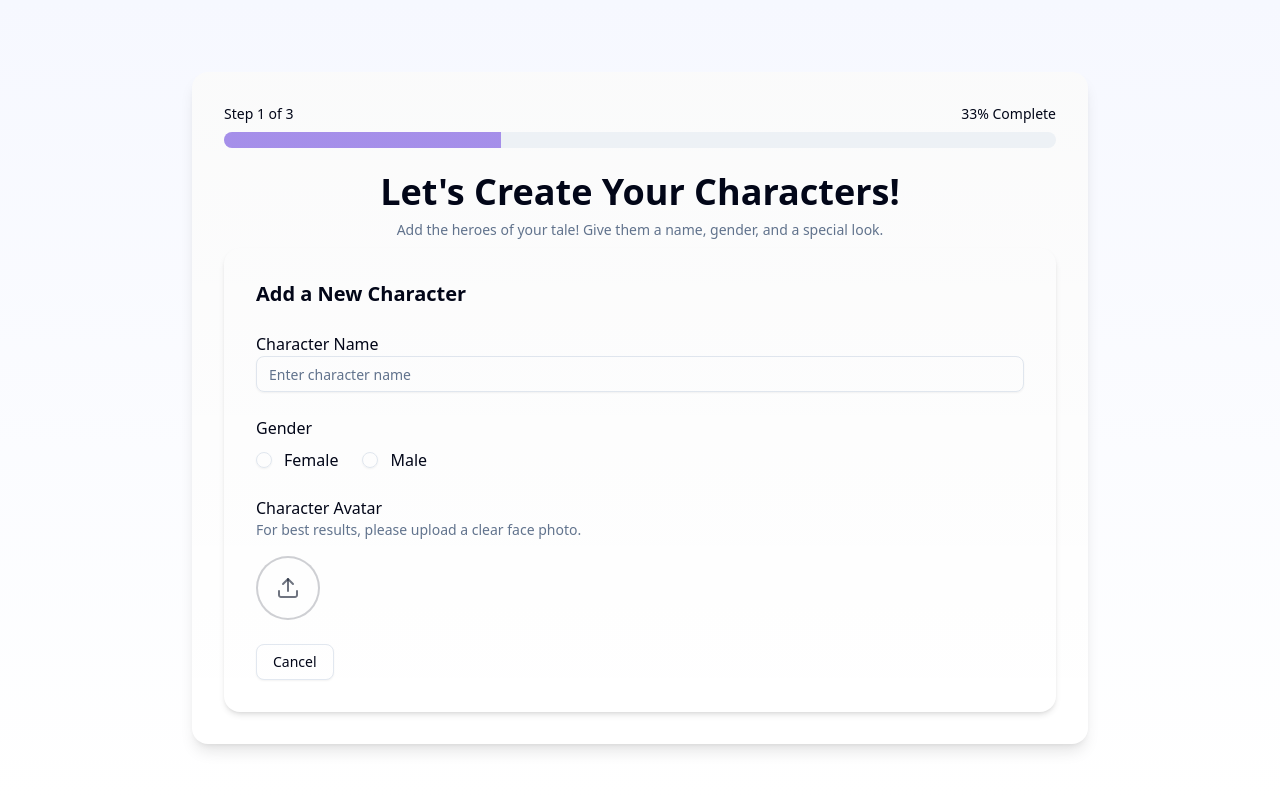
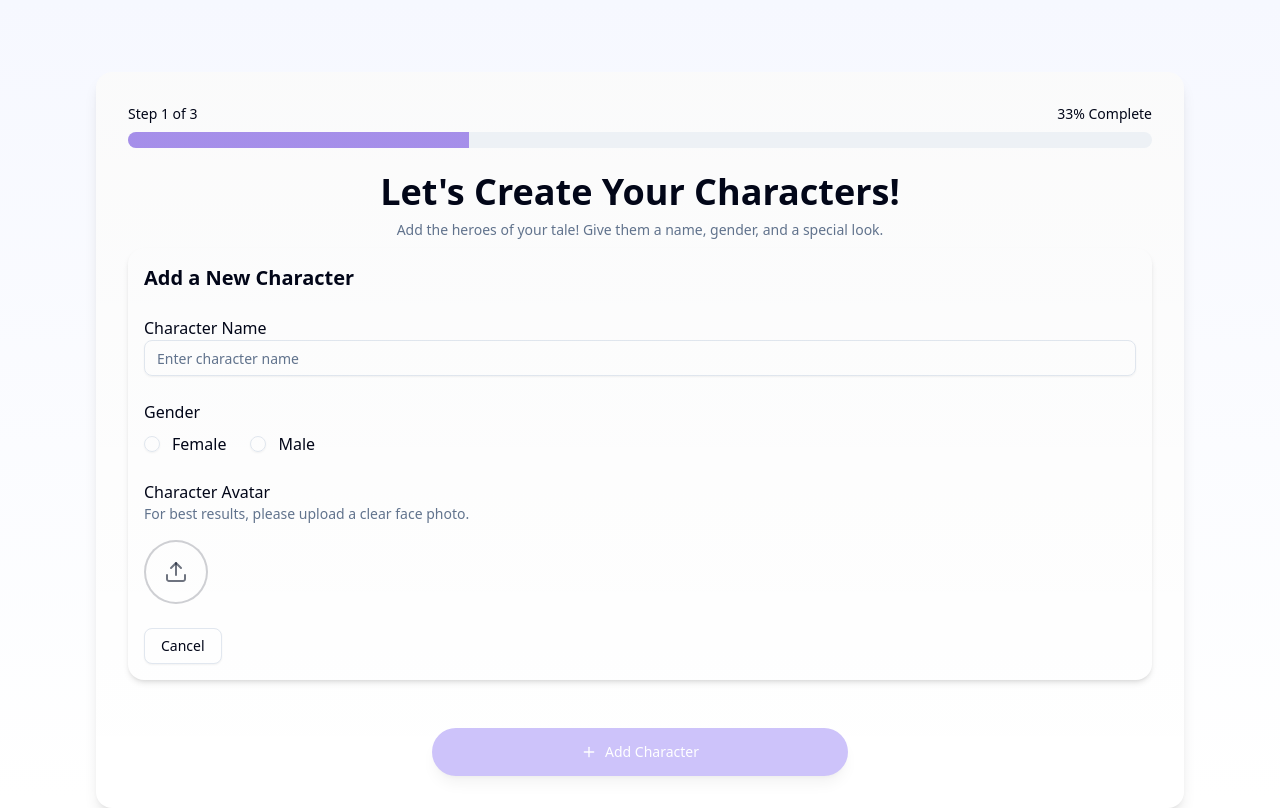
Before and after one commit to lemoz/story-maker, a Next.js app: page /create in a window 1280 px wide. Both pictures are taken after a click on the button "Add Character". Built offline with nearby package versions, Linux system fonts and the light colour scheme.

Commit message:
chore: improve-designs-for-characters-section

```diff
--- a/src/app/create/page.tsx
+++ b/src/app/create/page.tsx
@@ -892,8 +892,7 @@ export default function CreateStoryPage() {
         )}
 
         <form className="space-y-6 sm:space-y-8" onSubmit={handleSubmit}>
-          <div className="w-[100vw] sm:w-[85vw] md:w-[70vw] mt-8 bg-white rounded-2xl p-8 sm:p-8 shadow-lg relative overflow-hidden">
-            {/* Adiciona um gradiente sutil no background */}
+          <div className="w-[100vw] sm:w-[85vw] md:w-[85vw] mt-8 bg-white rounded-2xl p-8 sm:p-8 shadow-lg relative overflow-hidden">
             <div className="absolute inset-0 bg-gradient-to-b from-primary/[0.02] to-transparent pointer-events-none" />
 
             <Stepper
@@ -914,6 +913,10 @@ export default function CreateStoryPage() {
                 onRemoveCharacter={handleRemoveCharacter}
                 onCharacterChange={handleCharacterChange}
                 onRemovePhoto={handleRemovePhoto}
+                handleRemoveCharacter={handleRemoveCharacter}
+                handleEditCharacter={(id: string) =>
+                  console.log("edit character")
+                }
               />
             )}
 
--- a/src/components/story-form/characters-section.tsx
+++ b/src/components/story-form/characters-section.tsx
@@ -22,6 +22,8 @@ interface CharactersSectionProps {
   onRemoveCharacter: (id: string) => void;
   onCharacterChange: (id: string, field: keyof Character, value: any) => void;
   onRemovePhoto: (id: string) => void;
+  handleRemoveCharacter: (id: string) => void;
+  handleEditCharacter: (id: string) => void;
 }
 
 enum CharacterState {
@@ -30,31 +32,71 @@ enum CharacterState {
   CharactersManagement = "CHARACTERS_MANAGEMENT",
 }
 
+const FixedButton = ({
+  onClick,
+  state,
+  isValid = true,
+}: {
+  onClick: () => void;
+  state: CharacterState;
+  isValid?: boolean;
+}) => {
+  const getButtonConfig = () => {
+    switch (state) {
+      case CharacterState.CharacterCreation:
+        return {
+          text: "Add Character",
+          icon: <Plus className="h-5 w-5" />,
+        };
+      case CharacterState.CharactersManagement:
+        return {
+          text: "Next",
+          icon: null,
+        };
+      default:
+        return;
+    }
+  };
+
+  const config = getButtonConfig();
+
+  return (
+    <div className="fixed bottom-6 left-1/2 -translate-x-1/2 w-full max-w-md px-4">
+      <Button
+        type="button"
+        onClick={onClick}
+        disabled={!isValid}
+        className="w-full bg-[#9B87F5] hover:bg-[#7E69AB] text-white rounded-full py-6 flex items-center justify-center gap-2 transition-colors shadow-lg"
+      >
+        {config?.icon}
+        {config?.text}
+      </Button>
+    </div>
+  );
+};
+
 export function CharactersSection({
   characters,
   onAddCharacter,
   onRemoveCharacter,
   onCharacterChange,
   onRemovePhoto,
+  handleRemoveCharacter,
+  handleEditCharacter,
 }: CharactersSectionProps) {
   const [state, setState] = useState(CharacterState.Initial);
   const [character, setCharacter] = useState<Character | null>(null);
-  const fileInputRefs = useRef<{ [key: string]: HTMLInputElement | null }>({});
+
+  // Observa mudanças no array de characters
+  React.useEffect(() => {
+    if (state === CharacterState.CharacterCreation && characters.length > 0) {
+      setCharacter(characters[characters.length - 1]);
+    }
+  }, [characters, state]);
 
   const handleGoToCharacterCreation = () => {
-    const newCharacter: Character = {
-      id: crypto.randomUUID(),
-      name: "",
-      isMain: false,
-      gender: "unspecified" as "female" | "male" | "unspecified",
-      photoFile: null,
-      photoPreviewUrl: null,
-      uploadedPhotoUrl: null,
-    };
-
-    setCharacter(newCharacter);
     setState(CharacterState.CharacterCreation);
-    onAddCharacter(); // Adiciona o personagem à lista global
+    onAddCharacter();
   };
 
   const handleCharacterChange = (
@@ -62,16 +104,41 @@ export function CharactersSection({
     field: keyof Character,
     value: any
   ) => {
+    onCharacterChange(id, field, value);
     setCharacter((prev) => {
       if (!prev) return prev;
-      const updated = { ...prev, [field]: value };
-      onCharacterChange(id, field, value); // Atualiza o estado global
-      return updated;
+      return { ...prev, [field]: value };
     });
   };
 
+  const handleFixedButtonClick = () => {
+    switch (state) {
+      case CharacterState.CharacterCreation:
+        if (character?.name && character?.gender) {
+          setState(CharacterState.CharactersManagement);
+        }
+        break;
+      default:
+        break;
+    }
+  };
+
+  const isCharacterValid = () => {
+    if (state === CharacterState.CharacterCreation && character) {
+      return !!character.name;
+    }
+    return true;
+  };
+
+  const handleCancel = () => {
+    if (character?.id) {
+      onRemoveCharacter(character.id);
+    }
+    setState(CharacterState.Initial);
+  };
+
   return (
-    <div className="min-h-[300px] w-full flex flex-col items-center justify-start">
+    <div className="min-h-[300px] w-full flex flex-col items-center justify-start pb-24">
       {state === CharacterState.Initial && (
         <InitialCharacterContainer
           onAddCharacter={handleGoToCharacterCreation}
@@ -79,9 +146,25 @@ export function CharactersSection({
       )}
       {state === CharacterState.CharacterCreation && character && (
         <CharacterCreationContainer
-          onAddCharacter={onAddCharacter}
           character={character}
           onCharacterChange={handleCharacterChange}
+          onCancel={handleCancel}
+        />
+      )}
+      {state === CharacterState.CharactersManagement && (
+        <CharactersManagementContainer
+          characters={characters}
+          onAddCharacter={handleGoToCharacterCreation}
+          onEditCharacter={handleEditCharacter}
+          onDeleteCharacter={handleRemoveCharacter}
+        />
+      )}
+      {(state === CharacterState.CharactersManagement ||
+        state === CharacterState.CharacterCreation) && (
+        <FixedButton
+          onClick={handleFixedButtonClick}
+          state={state}
+          isValid={isCharacterValid()}
         />
       )}
     </div>
@@ -132,13 +215,13 @@ const InitialCharacterContainer = ({
 };
 
 const CharacterCreationContainer = ({
-  onAddCharacter,
   character,
   onCharacterChange,
+  onCancel,
 }: {
-  onAddCharacter: () => void;
   character: Character;
   onCharacterChange: (id: string, field: keyof Character, value: any) => void;
+  onCancel: () => void;
 }) => {
   const handleUploadAvatar = () => {
     const input = document.createElement("input");
@@ -162,7 +245,7 @@ const CharacterCreationContainer = ({
     input.click();
   };
   return (
-    <div className="w-full h-full rounded-2xl bg-white shadow-md p-8">
+    <div className="w-full h-full rounded-2xl bg-white shadow-md p-4">
       <div className="flex flex-col gap-6 w-full">
         <h3 className="text-xl font-semibold text-foreground">
           Add a New Character
@@ -298,7 +381,7 @@ const CharacterCreationContainer = ({
           className="w-fit"
           type="button"
           variant="outline"
-          onClick={() => onAddCharacter()}
+          onClick={onCancel}
         >
           Cancel
         </Button>
@@ -306,3 +389,105 @@ const CharacterCreationContainer = ({
     </div>
   );
 };
+
+const CharactersManagementContainer = ({
+  characters,
+  onAddCharacter,
+  onEditCharacter,
+  onDeleteCharacter,
+}: {
+  characters: Character[];
+  onAddCharacter: () => void;
+  onEditCharacter: (id: string) => void;
+  onDeleteCharacter: (id: string) => void;
+}) => {
+  const handleEditCharacter = (id: string) => {
+    onEditCharacter(id);
+  };
+
+  const handleDeleteCharacter = (id: string) => {
+    onDeleteCharacter(id);
+  };
+  return (
+    <div className="w-full rounded-2xl bg-white">
+      <div className="flex items-center justify-between mb-6">
+        <h3 className="text-xl font-semibold text-foreground">
+          Your Characters
+        </h3>
+        <Button
+          onClick={onAddCharacter}
+          className="bg-[#9B87F5] hover:bg-[#7E69AB] text-white rounded-lg px-4 py-2 flex items-center gap-2"
+        >
+          <Plus className="h-4 w-4" />
+          Add Character
+        </Button>
+      </div>
+      <div className="flex flex-wrap gap-4">
+        {characters.map((character) => (
+          <CharacterCard
+            key={character.id}
+            character={character}
+            onEditCharacter={handleEditCharacter}
+            onDeleteCharacter={handleDeleteCharacter}
+          />
+        ))}
+      </div>
+    </div>
+  );
+};
+
+const getInitialLetter = (name: string): string => {
+  return name ? name.charAt(0).toUpperCase() : "A";
+};
+
+const CharacterCard = ({
+  character,
+  onEditCharacter,
+  onDeleteCharacter,
+}: {
+  character: Character;
+  onEditCharacter: (id: string) => void;
+  onDeleteCharacter: (id: string) => void;
+}) => {
+  return (
+    <div className="w-full max-w-xs max-h-xs bg-white shadow-md rounded-2xl border border-gray-100 p-6">
+      <div className="flex flex-col items-center gap-4">
+        {character.photoPreviewUrl ? (
+          <div className="w-24 h-24 rounded-full overflow-hidden border-2 border-[#9B87F5]">
+            <img
+              src={character.photoPreviewUrl}
+              alt={character.name}
+              className="w-full h-full object-cover"
+            />
+          </div>
+        ) : (
+          <div className="w-24 h-24 rounded-full bg-[#EEE9FE] border-2 border-[#9B87F5] flex items-center justify-center">
+            <span className="text-2xl font-semibold text-[#9B87F5]">
+              {getInitialLetter(character.name)}
+            </span>
+          </div>
+        )}
+        <div className="flex-1">
+          <h3 className="text-lg font-semibold mb-1">{character.name}</h3>
+          <p className="text-gray-500 text-center">{character.gender}</p>
+        </div>
+        <div className="flex gap-2">
+          <Button
+            variant="outline"
+            className="text-[#9B87F5] border-[#9B87F5] hover:bg-[#EEE9FE]"
+            onClick={() => onEditCharacter(character.id)}
+          >
+            Edit
+          </Button>
+          <Button
+            variant="outline"
+            className="text-red-500 border-red-200 hover:bg-red-50"
+            onClick={() => onDeleteCharacter(character.id)}
+          >
+            Delete
+          </Button>
+        </div>
+      </div>
+    </div>
+  );
+};
```
